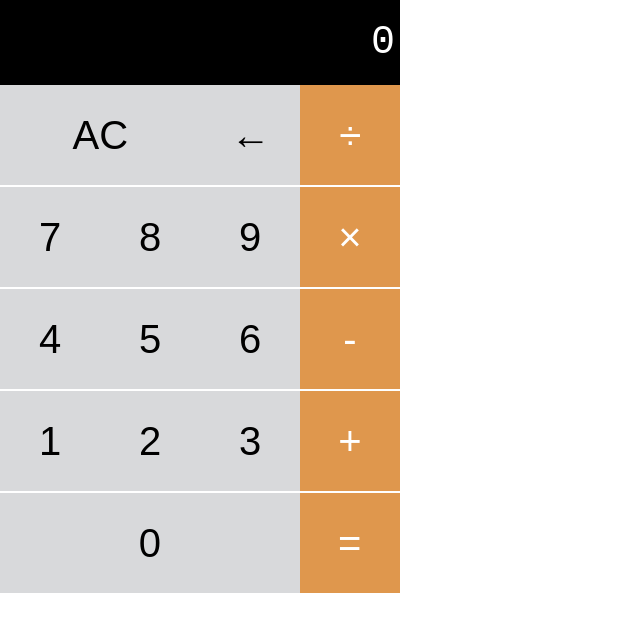
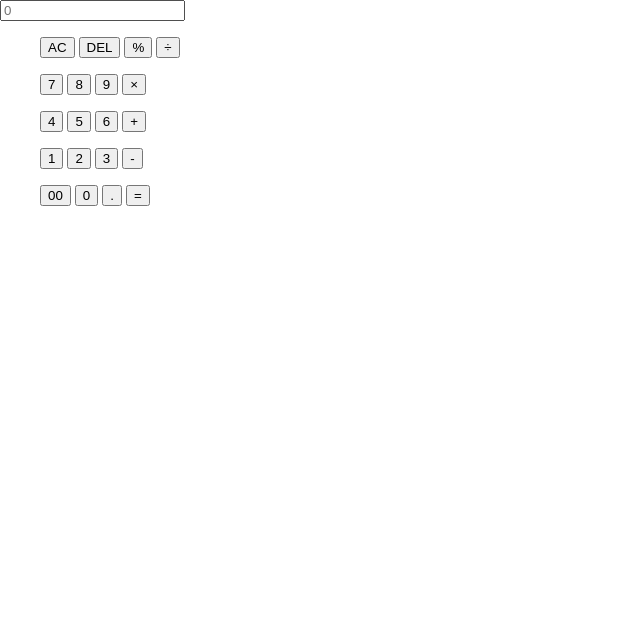
Before and after one commit to CodeByMohsin/Simple-Calculator, a plain HTML site: page index.html in a window 1280 px wide. Shown: the whole page, without its empty margins (0-640 px from the left). Drawn offline with Linux system fonts and the light colour scheme.

Commit message:
👌 IMPROVE:  I just refactor my HTML

```diff
--- a/index.html
+++ b/index.html
@@ -8,42 +8,42 @@
     <title>calculator</title>
 </head>
 <body>
- <div class="calc">
-     <section class="screen">
-         0
-     </section>
-     <section class="calc-button">
-         <div class="calc-row">
-            <button class="double calc-button">AC</button>
-            <button class="calc-button">←</button>
-            <button class="calc-button">÷</button>
-        </div>
-         <div class="calc-row">
-             <button class="calc-button">7</button>
-             <button class="calc-button">8</button>
-             <button class="calc-button">9</button>
-             <button class="calc-button">×</button>
-            </div>
-         <div class="calc-row">
-             <button class="calc-button">4</button>
-             <button class="calc-button">5</button>
-             <button class="calc-button">6</button>
-             <button class="calc-button">-</button>
-            </div>
-         <div class="calc-row">
-              <button class="calc-button">1</button>
-              <button class="calc-button">2</button>
-              <button class="calc-button">3</button>
-              <button class="calc-button">+</button>
-            </div>
-         <div class="calc-row">
-             <button class="triple calc-button">0</button>
-             <button class="calc-button">=</button>
-            </div>
-     </section>
+ <div class="calculator">
+    <input type="text" placeholder="0" id="inputBox">
+    <dir>
+        <button class="ac">AC</button>
+        <button class="del">DEL</button>
+        <button class="operator">%</button>
+        <button class="operator">÷</button>
+    </dir>
+    <dir>
+        <button>7</button>
+        <button>8</button>
+        <button>9</button>
+        <button class="operator">×</button>
+    </dir>
+    <dir>
+        <button>4</button>
+        <button>5</button>
+        <button>6</button>
+        <button class="operator">+</button>
+    </dir>
+    <dir>
+        <button>1</button>
+        <button>2</button>
+        <button>3</button>
+        <button class="operator">-</button>
+    </dir>
+    <dir>
+        <button>00</button>
+        <button>0</button>
+        <button>.</button>
+        <button class="equalBtn">=</button>
+    </dir>
  </div>
+
+
+ <script src="./project.js"></script>
+
 </body>
-<script src="./project.js">
-
-</script>
 </html>
```
